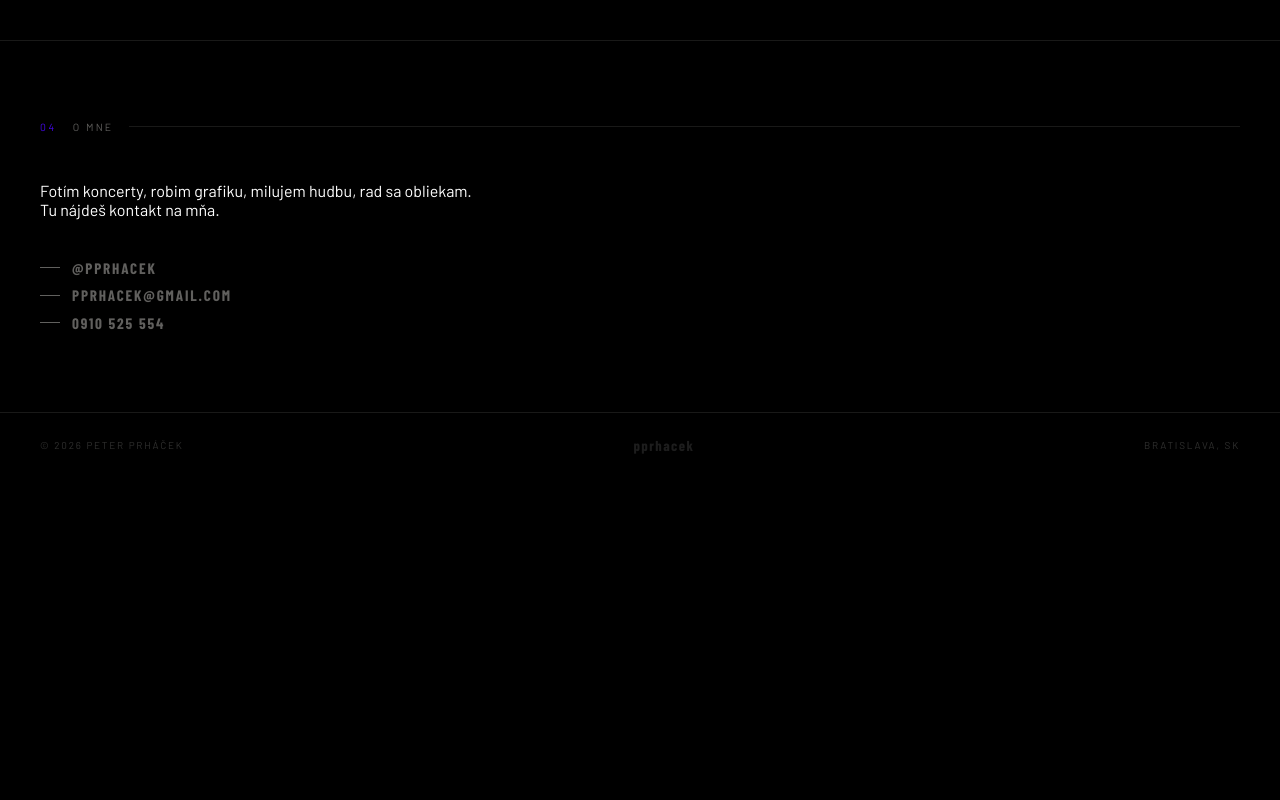
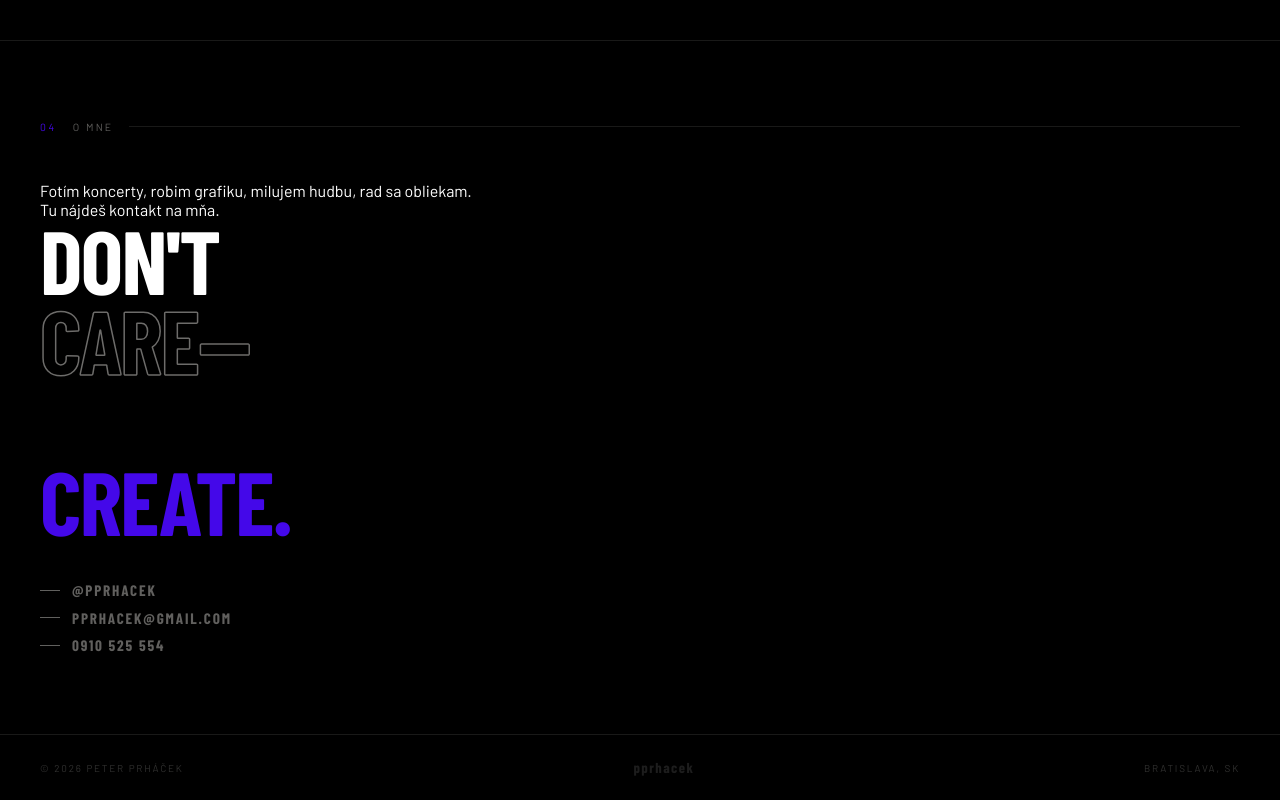
Before and after one commit to pprhacek/pprhacek.github.io, a plain HTML site: page index.html in a window 1280 px wide. Shown: the part 2981-3781 px from the top of the page. Before the commit the page ends 3459 px from the top, so only its background shows below. Drawn offline with nearby package versions, Linux system fonts and the light colour scheme; a web font is replaced by a local one.

Commit message:
updatebfkebke

```diff
--- a/index.html
+++ b/index.html
@@ -704,7 +704,13 @@
       <!-- ZMEŇ TEXT O SEBE -->
       <p>Fotím koncerty, robim grafiku, milujem hudbu, rad sa obliekam.</p>
       <p>Tu nájdeš kontakt na mňa.</p>
-
+<div class="about-left">
+  <h2>
+    Don't<br>
+    <span class="outline">Care—</span><br>
+    <span class="red">Create.</span>
+  </h2>
+</div>
       <!-- KONTAKTNÉ LINKY — zmeň href a text -->
       <div class="contact-links" id="kontakt">
         <a href="https://instagram.com/pprhacek" target="_blank" rel="noopener">@pprhacek</a>
```
